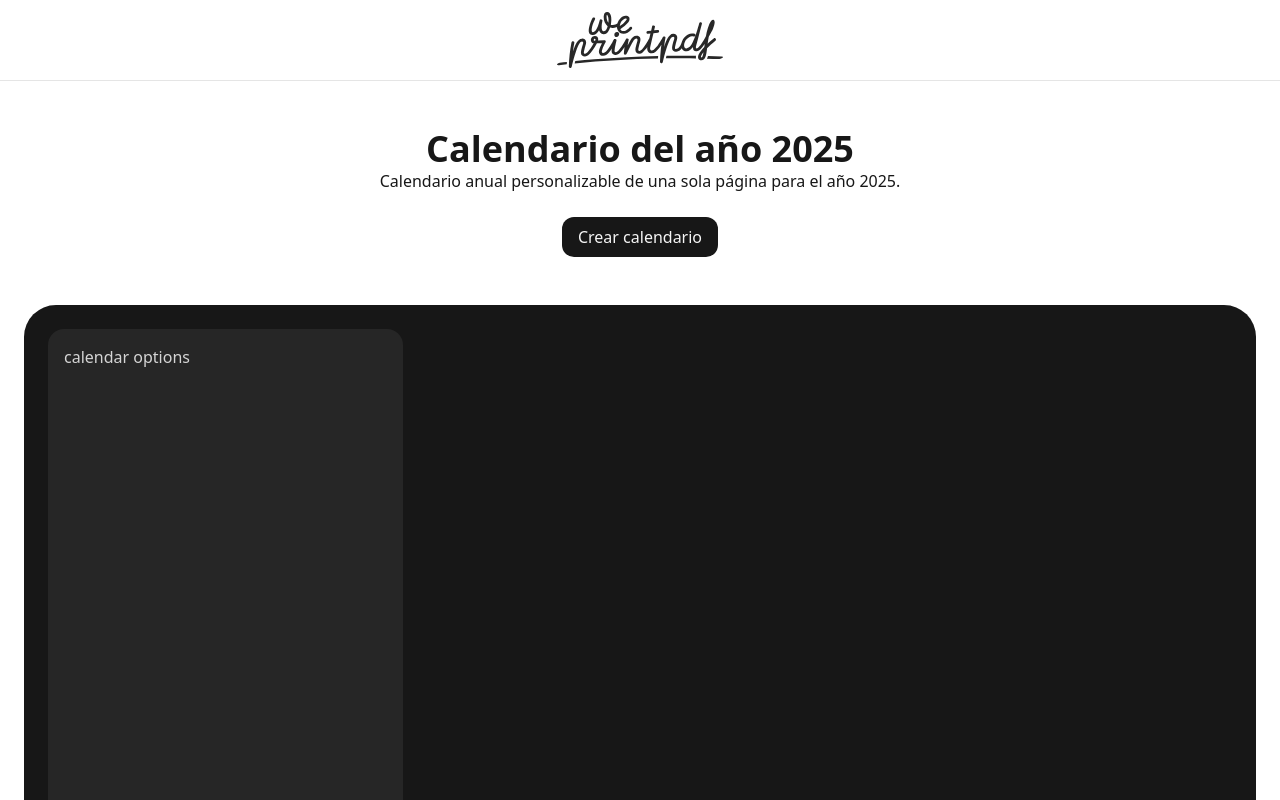
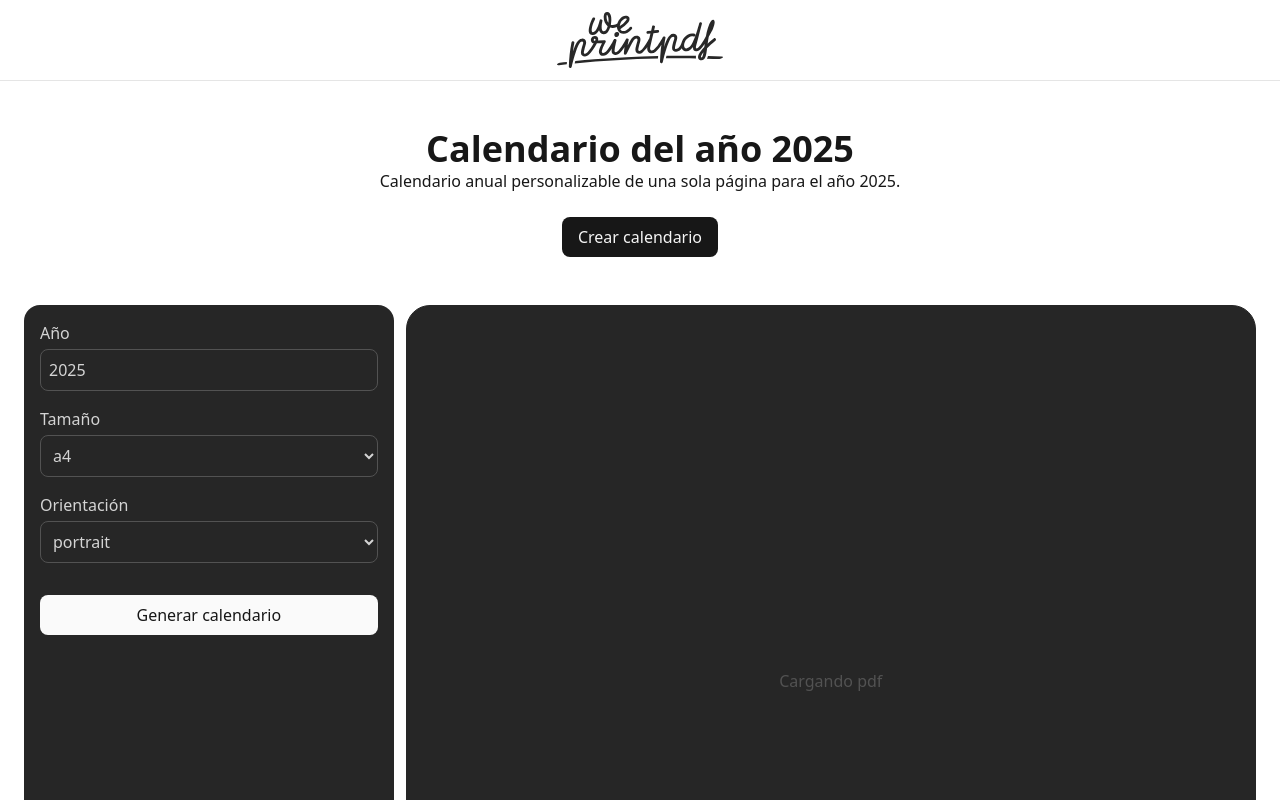
Before and after one commit to verdu-dev/weprintpdf, a SvelteKit app: page /calendarios/2025 in a window 1280 px wide. Shown: the top 800 px of the page. Built offline with nearby package versions, Linux system fonts and the light colour scheme; a web font is replaced by a local one.

Commit message:
add calendar store

```diff
--- a/src/app.css
+++ b/src/app.css
@@ -3,3 +3,11 @@
 @theme {
 	--font-brand: 'Momo Signature', sans-serif;
 }
+
+@utility squircle {
+	corner-shape: squircle;
+}
+
+:root {
+	scrollbar-width: thin;
+}
--- a/src/components/ToolCard.svelte
+++ b/src/components/ToolCard.svelte
@@ -10,12 +10,12 @@
 		const diffTime = Math.abs(now.getTime() - createdDate.getTime());
 		const diffDays = Math.ceil(diffTime / (1000 * 60 * 60 * 24));
 		return diffDays <= 30;
-	})();F
+	})();
 </script>
 
 <a href={`/${category}/${slug}`}>
 	<article
-		class="relative transition-colors flex flex-col gap-2 rounded-3xl border border-neutral-300 p-4 hover:bg-neutral-900 hover:text-white"
+		class="relative flex flex-col gap-2 rounded-3xl border border-neutral-300 p-4 transition-colors squircle hover:bg-neutral-900 hover:text-white"
 	>
 		{#if isNew}
 			<div class="absolute top-3 right-3 rounded-full bg-red-500 p-1.5">
@@ -31,9 +31,3 @@
 		<p>{description}</p>
 	</article>
 </a>
-
-<style>
-	article {
-		corner-shape: squircle;
-	}
-</style>
--- a/src/components/calendar/CalendarContainer.svelte
+++ b/src/components/calendar/CalendarContainer.svelte
@@ -3,15 +3,9 @@
 	import CalendarDisplay from '@/components/calendar/CalendarDisplay.svelte';
 </script>
 
-<section id="crear" class="h-svh w-full p-6">
-	<div class="grid size-full grid-cols-[30%_1fr] gap-3 rounded-4xl bg-neutral-900 p-6 text-neutral-100">
+<section id="crear" class="h-svh w-full p-6 squircle">
+	<div class="grid size-full grid-cols-[30%_1fr] gap-3 rounded-4xl">
 		<CalendarOptions />
 		<CalendarDisplay />
 	</div>
 </section>
-
-<style>
-	section {
-		corner-shape: squircle;
-	}
-</style>
--- a/src/components/calendar/CalendarDisplay.svelte
+++ b/src/components/calendar/CalendarDisplay.svelte
@@ -1,21 +1,31 @@
 <script>
 	import { bloburi } from '@/lib/stores';
 
-	let { src } = $props();
+	function fadeLoad() {
+		isLoading = true;
 
-	$effect(() => {
-		src = $bloburi + "#view=fith";
-	});
+		setTimeout(() => {
+			isLoading = false;
+		}, 800);
+	}
+
+	let isLoading = false;
+	$: src = $bloburi + '#view=fith';
+	$: if ($bloburi) fadeLoad();
 </script>
 
-<article class="flex items-center justify-center overflow-clip rounded-3xl text-neutral-100">
+<article
+	class="relative flex items-center justify-center overflow-clip rounded-3xl border border-neutral-800 bg-neutral-800 text-neutral-600 squircle"
+>
+	<p>Cargando pdf</p>
+
 	{#if $bloburi}
-		<iframe class="size-full border-none" {src} title="Vista previa del calendario"></iframe>
+		<iframe
+			class="absolute inset-0 size-full border-none"
+			class:opacity-0={isLoading}
+			title="Vista previa del calendario"
+			{src}
+		>
+		</iframe>
 	{/if}
 </article>
-
-<style>
-	article {
-		corner-shape: squircle;
-	}
-</style>
--- a/src/components/calendar/CalendarOptions.svelte
+++ b/src/components/calendar/CalendarOptions.svelte
@@ -1,9 +1,52 @@
-<aside class="p-4 bg-neutral-800 rounded-2xl text-neutral-300">
-	<p>calendar options</p>
+<script>
+	import { DocOrientation, DocSize } from '@/lib/enums';
+	import { createPDF } from '@/lib/pdf/base';
+	import { calendarOptions } from '@/lib/stores';
+	import { onMount } from 'svelte';
+
+	onMount(createPDF);
+</script>
+
+<aside class="flex flex-col gap-4 rounded-2xl bg-neutral-800 p-4 text-neutral-300 squircle">
+	<label class="flex flex-col gap-1">
+		<p>Año</p>
+		<input
+			class="w-full rounded-lg border border-neutral-600 p-2 outline-none"
+			type="text"
+			bind:value={$calendarOptions.year}
+		/>
+	</label>
+
+	<label class="flex flex-col gap-1">
+		<p>Tamaño</p>
+
+		<select
+			class="w-full rounded-lg border border-neutral-600 p-2 outline-none"
+			bind:value={$calendarOptions.size}
+		>
+			{#each Object.values(DocSize) as value}
+				<option class="bg-neutral-900" {value}>{value}</option>
+			{/each}
+		</select>
+	</label>
+
+	<label class="flex flex-col gap-1">
+		<p>Orientación</p>
+
+		<select
+			class="w-full rounded-lg border border-neutral-600 p-2 outline-none"
+			bind:value={$calendarOptions.orientation}
+		>
+			{#each Object.values(DocOrientation) as value}
+				<option class="bg-neutral-900" {value}>{value}</option>
+			{/each}
+		</select>
+	</label>
+
+	<button
+		class="mt-4 cursor-pointer rounded-lg bg-neutral-50 px-4 py-2 text-neutral-900"
+		on:click={createPDF}
+	>
+		Generar calendario
+	</button>
 </aside>
-
-<style>
-  aside {
-    corner-shape: squircle;
-  }
-</style>
--- /dev/null
+++ b/src/lib/consts.ts
@@ -0,0 +1 @@
+export const CURRENT_YEAR = new Date().getFullYear().toString();
--- /dev/null
+++ b/src/lib/enums.ts
@@ -0,0 +1,9 @@
+export enum DocSize {
+  A4 = "a4",
+  A3 = "a3"
+}
+
+export enum DocOrientation {
+  PORTRAIT = "portrait",
+  LANDSCAPE = "landscape"
+}
--- a/src/lib/pdf/base.ts
+++ b/src/lib/pdf/base.ts
@@ -1,10 +1,14 @@
 import { jsPDF } from "jspdf";
+import { bloburi, calendarOptions } from "@/lib/stores";
+import { get } from "svelte/store";
 
 export function createPDF() {
+  const options = get(calendarOptions);
+
   const doc = new jsPDF({
-    orientation: "portrait",
     unit: "mm",
-    format: "a4",
+    format: options.size,
+    orientation: options.orientation,
     putOnlyUsedFonts: true,
   });
 
@@ -12,8 +16,8 @@ export function createPDF() {
     title: "Weprintpdf",
   });
 
-  doc.text("Hello world!", 10, 10);
+  doc.text(options.year, 10, 10);
   const pdfOutput = doc.output("bloburi")
 
-  return pdfOutput.toString();
+  bloburi.set(pdfOutput.toString());
 }
--- a/src/lib/stores.ts
+++ b/src/lib/stores.ts
@@ -1,3 +1,12 @@
-import { writable } from "svelte/store";
+import type { CalendarOptions } from "@/lib/types";
+import { type Writable, writable } from "svelte/store";
+import { CURRENT_YEAR } from "@/lib/consts";
+import { DocOrientation, DocSize } from "@/lib/enums";
 
-export const bloburi = writable("");
+export const bloburi: Writable<string> = writable("");
+
+export const calendarOptions: Writable<CalendarOptions> = writable({
+  year: CURRENT_YEAR,
+  size: DocSize.A4,
+  orientation: DocOrientation.PORTRAIT
+})
--- a/src/routes/calendarios/(app)/+layout.svelte
+++ b/src/routes/calendarios/(app)/+layout.svelte
@@ -1,11 +1,9 @@
 <script lang="ts">
 	import CalendarContainer from '@/components/calendar/CalendarContainer.svelte';
-
 	let { children } = $props();
 </script>
 
 <main class="flex w-full flex-col items-center">
 	{@render children()}
-
 	<CalendarContainer />
 </main>
--- a/src/routes/calendarios/(app)/[year]/+page.svelte
+++ b/src/routes/calendarios/(app)/[year]/+page.svelte
@@ -11,7 +11,7 @@
 	<h1 class="text-4xl font-bold">Calendario del año {data.year}</h1>
 	<p>Calendario anual personalizable de una sola página para el año {data.year}.</p>
 
-	<a class="mt-6 rounded-xl bg-neutral-900 px-4 py-2 text-neutral-100" href="#crear"
+	<a class="mt-6 rounded-lg bg-neutral-900 px-4 py-2 text-neutral-100" href="#crear"
 		>Crear calendario</a
 	>
 </section>
```
Also changed, not shown: src/lib/types.ts (+8 -0 lines).
